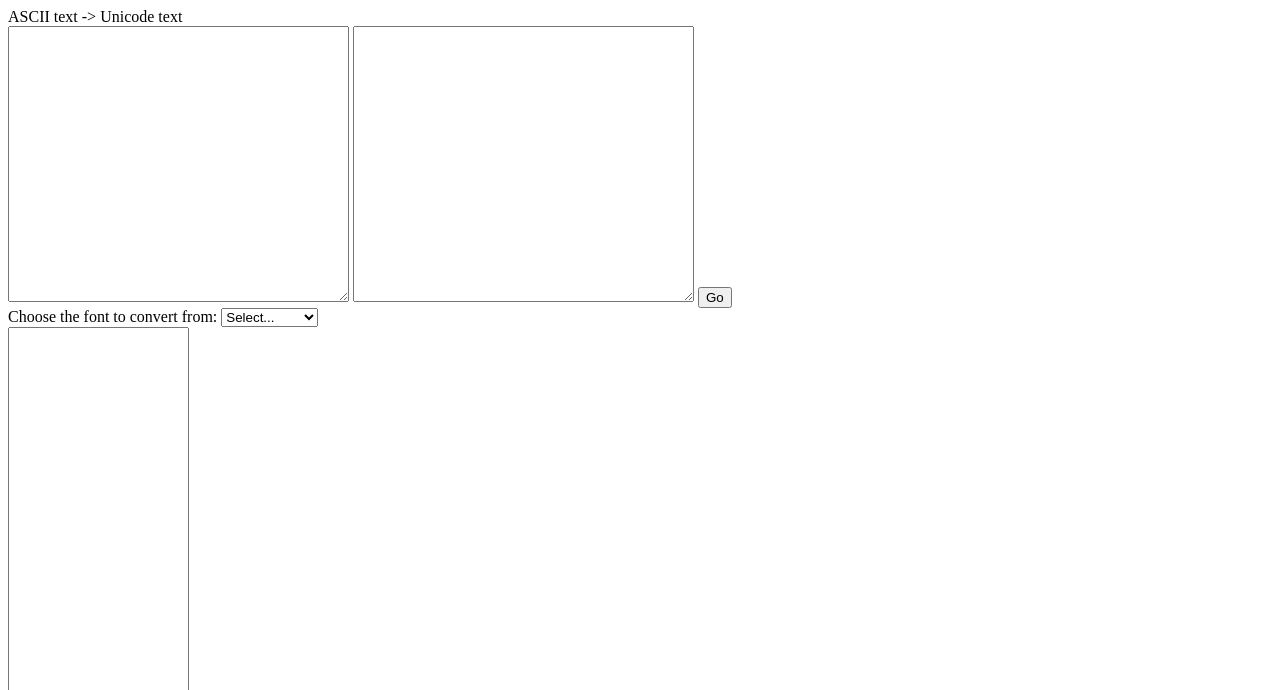
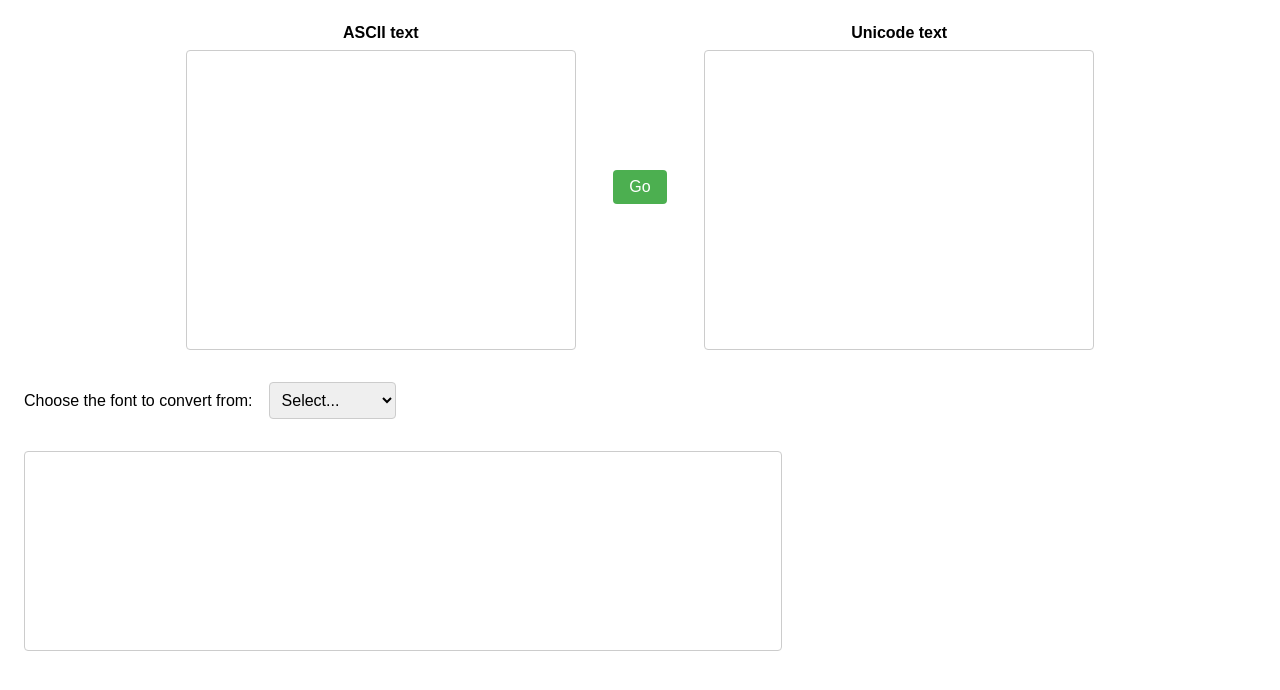
Before and after one commit to asdofindia/chekkans-web, a website with bundled scripts: page index.html in a window 1280 px wide. Shown: the top 690 px of the page. Built offline with nearby package versions, Linux system fonts and the light colour scheme.

Commit message:
Update the index page to make it a bit more cleaner

```diff
--- a/index.html
+++ b/index.html
@@ -3,17 +3,90 @@
    <head>
       <meta charset="utf-8">
       <title>Unicode Converter based on Chekkans</title>
+      <style>
+         body {
+         font-family: sans-serif;
+         }
+         .container {
+         display: flex;
+         flex-wrap: wrap;
+         justify-content: center;
+         align-items: center;
+         }
+         .input-group {
+         display: flex;
+         flex-direction: column;
+         align-items: center;
+         margin: 1rem;
+         }
+         .input-group label {
+         font-weight: bold;
+         margin-bottom: 0.5rem;
+         }
+         .input-group textarea {
+         width: 90%;
+         height: 300px;
+         font-size: 1rem;
+         padding: 0.5rem;
+         border: 1px solid #ccc;
+         border-radius: 4px;
+         box-sizing: border-box;
+         resize: none;
+         }
+         #convert {
+         cursor: pointer;
+         background-color: #4CAF50;
+         color: white;
+         border: none;
+         border-radius: 4px;
+         padding: 0.5rem 1rem;
+         font-size: 1rem;
+         }
+         #convert:hover {
+         background-color: #45a049;
+         }
+         #mapselector {
+         display: flex;
+         align-items: center;
+         margin: 1rem;
+         }
+         #mapselector label {
+         margin-right: 1rem;
+         }
+         #mapselect {
+         font-size: 1rem;
+         padding: 0.5rem;
+         border: 1px solid #ccc;
+         border-radius: 4px;
+         box-sizing: border-box;
+         }
+         #map {
+         width: 60%;
+         height: 200px;
+         font-size: 1rem;
+         padding: 0.5rem;
+         border: 1px solid #ccc;
+         border-radius: 4px;
+         box-sizing: border-box;
+         resize: none;
+         margin: 1rem;
+         }
+      </style>
    </head>
    <body>
-        <label for="in">ASCII text</label> ->
+      <div class="container">
+         <div class="input-group">
+            <label for="in">ASCII text</label>
+            <textarea id="in" rows="18" cols="40"></textarea>
+         </div>
+         <button id="convert">Go</button>
+         <div class="input-group">
             <label for="out">Unicode text</label>
-        <br>
-        <textarea id="in" rows="18" cols="40"></textarea>
             <textarea id="out" rows="18" cols="40"></textarea>
-        <button id="convert">Go</button>
-        <br>
+         </div>
+      </div>
       <div id="mapselector">
-            Choose the font to convert from:
+         <label for="mapselect">Choose the font to convert from:</label>
          <select id="mapselect">
             <option value="select" selected>Select...</option>
             <option value="ambili">Ambili</option>
```
Lines whose indentation alone changed are shown as unchanged.
